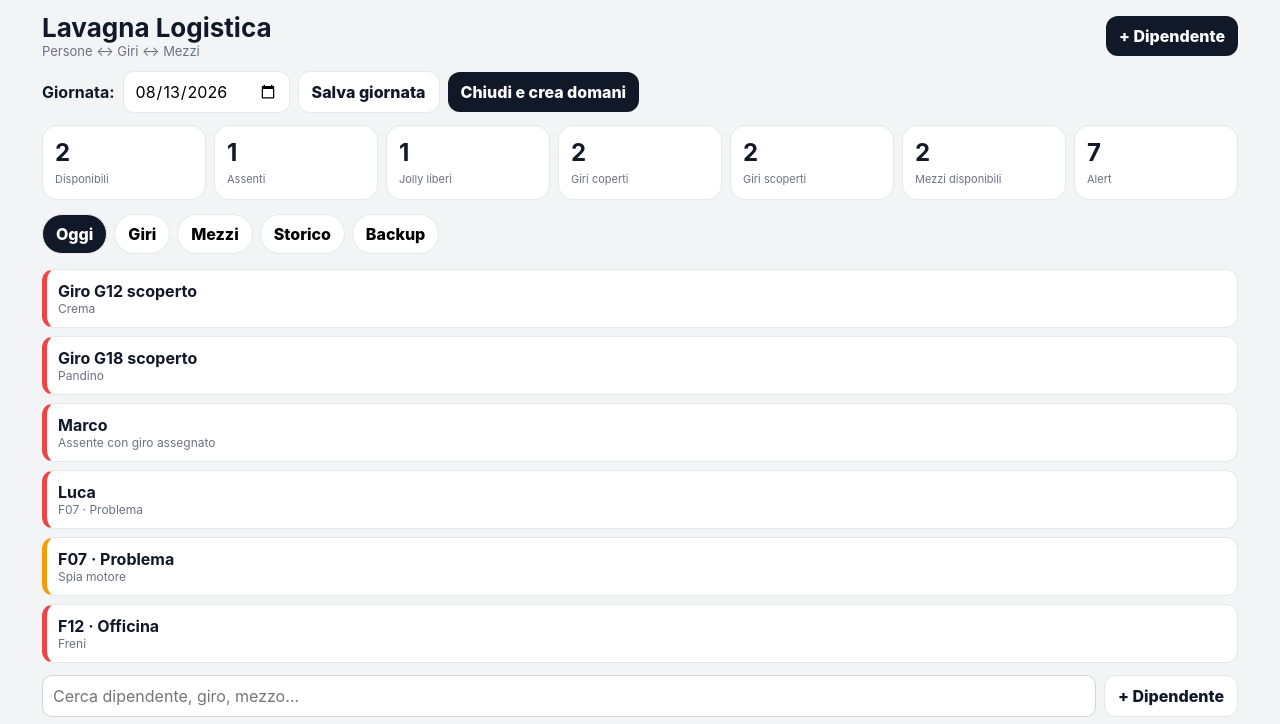
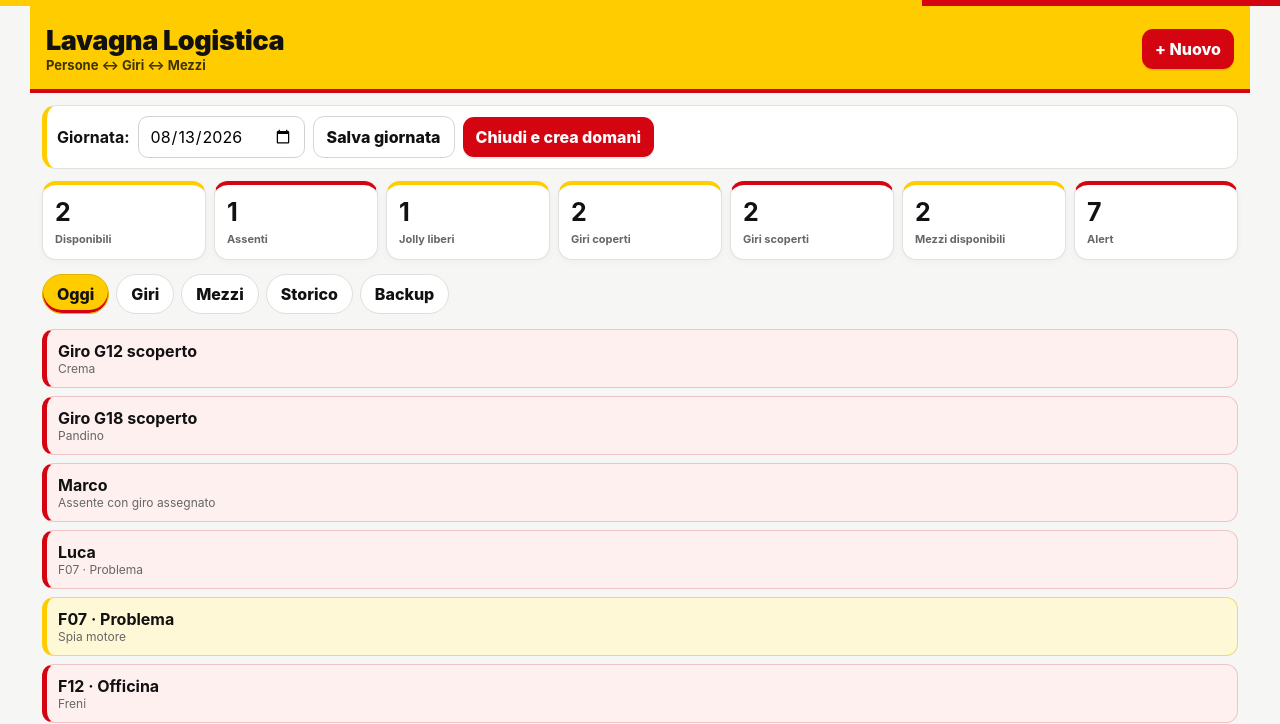
Before and after one commit to alessandromichele94-droid/alessandromichele94-droid.github.io, a plain HTML site: page index.html in a window 1280 px wide. Shown: the top 724 px of the page. Drawn offline with Linux system fonts and the light colour scheme.

Commit message:
Add files via upload

```diff
--- a/index.html
+++ b/index.html
@@ -7,32 +7,33 @@
 <meta name="theme-color" content="#111827">
 <title>Lavagna Logistica</title>
 <style>
-:root{--bg:#f3f4f6;--card:#fff;--text:#111827;--muted:#6b7280;--line:#e5e7eb;--green:#dcfce7;--greenT:#166534;--yellow:#fef3c7;--yellowT:#92400e;--red:#fee2e2;--redT:#991b1b;--blue:#dbeafe;--blueT:#1d4ed8}
+:root{--bg:#f6f6f4;--card:#fff;--text:#111111;--muted:#666;--line:#e1e1df;--brandYellow:#ffcc00;--brandRed:#d40511;--brandBlack:#111111;--green:#e7f7ea;--greenT:#16753a;--yellow:#fff1b8;--yellowT:#6d5200;--red:#fde7e8;--redT:#a60b13;--blue:#e8eefb;--blueT:#234fbb}
 *{box-sizing:border-box}body{margin:0;background:var(--bg);color:var(--text);font-family:-apple-system,BlinkMacSystemFont,"Segoe UI",Roboto,Arial,sans-serif}button,input,select,textarea{font:inherit}
-.app{max-width:1220px;margin:auto;padding:12px 12px 80px}.top{display:flex;justify-content:space-between;gap:10px;align-items:center}.top h1{margin:0;font-size:26px}.sub{font-size:13px;color:var(--muted)}
-.btn{border:0;border-radius:12px;padding:10px 13px;font-weight:800;cursor:pointer}.primary{background:#111827;color:#fff}.light{background:#fff;color:#111827;border:1px solid var(--line)}.danger{background:#fff;color:#b91c1c;border:1px solid #fecaca}
-.datebar{display:flex;gap:8px;align-items:center;flex-wrap:wrap;margin:12px 0}.datebar input{background:#fff;border:1px solid var(--line);border-radius:11px;padding:9px 11px}
-.stats{display:grid;grid-template-columns:repeat(7,1fr);gap:8px;margin:10px 0 14px}.stat{background:#fff;border:1px solid var(--line);border-radius:15px;padding:12px}.stat b{display:block;font-size:24px}.stat span{font-size:11px;color:var(--muted)}
-.tabs{display:flex;gap:7px;overflow:auto;padding-bottom:5px;margin-bottom:10px}.tab{white-space:nowrap;border:1px solid var(--line);background:#fff;border-radius:999px;padding:9px 13px;font-weight:800}.tab.active{background:#111827;color:#fff}
+.app{max-width:1220px;margin:auto;padding:0 12px 80px}.top{display:flex;justify-content:space-between;gap:10px;align-items:center;background:var(--brandYellow);margin:0 -12px 12px;padding:18px 16px 16px;border-bottom:4px solid var(--brandRed)}.top h1{margin:0;font-size:27px;color:var(--brandBlack);font-weight:900;letter-spacing:-.4px}.sub{font-size:13px;color:#3d3300;font-weight:650}
+.btn{border:0;border-radius:11px;padding:10px 13px;font-weight:850;cursor:pointer}.primary{background:var(--brandRed);color:#fff;box-shadow:0 2px 0 rgba(0,0,0,.08)}.primary:active{transform:translateY(1px)}.light{background:#fff;color:var(--brandBlack);border:1px solid #d6d6d2}.danger{background:#fff;color:var(--brandRed);border:1px solid #f3b9bd}
+.datebar{display:flex;gap:8px;align-items:center;flex-wrap:wrap;margin:12px 0;background:#fff;border:1px solid var(--line);border-left:5px solid var(--brandYellow);border-radius:14px;padding:10px}.datebar input{background:#fff;border:1px solid #d2d2cf;border-radius:10px;padding:9px 11px}
+.stats{display:grid;grid-template-columns:repeat(7,1fr);gap:8px;margin:10px 0 14px}.stat{background:#fff;border:1px solid var(--line);border-top:4px solid var(--brandYellow);border-radius:14px;padding:12px;box-shadow:0 2px 7px rgba(0,0,0,.035)}.stat:nth-child(2),.stat:nth-child(5),.stat:nth-child(7){border-top-color:var(--brandRed)}.stat b{display:block;font-size:25px;color:var(--brandBlack)}.stat span{font-size:11px;color:var(--muted);font-weight:650}
+.tabs{display:flex;gap:7px;overflow:auto;padding-bottom:5px;margin-bottom:10px}.tab{white-space:nowrap;border:1px solid #dededb;background:#fff;border-radius:999px;padding:9px 14px;font-weight:850;color:var(--brandBlack)}.tab.active{background:var(--brandYellow);color:var(--brandBlack);border-color:#e0b300;box-shadow:inset 0 -3px 0 var(--brandRed)}
 .panel{display:none}.panel.active{display:block}.toolbar{display:flex;gap:8px;flex-wrap:wrap;margin:9px 0}.search,.field{background:#fff;border:1px solid #d1d5db;border-radius:10px;padding:9px 10px}.search{flex:1;min-width:200px}
 .card{background:#fff;border:1px solid var(--line);border-radius:16px;overflow:hidden}.pad{padding:14px}.section-title{display:flex;justify-content:space-between;align-items:center;gap:10px;margin:12px 0 8px}.section-title h2{margin:0;font-size:20px}
-.table-wrap{overflow:auto}table{width:100%;border-collapse:collapse;min-width:930px}th,td{padding:9px;border-bottom:1px solid var(--line);text-align:left;vertical-align:middle}th{font-size:12px;color:#4b5563;background:#f9fafb;position:sticky;top:0}td select,td input{width:100%;padding:8px;border:1px solid #d1d5db;border-radius:9px;background:#fff}
+.table-wrap{overflow:auto}table{width:100%;border-collapse:collapse;min-width:930px}th,td{padding:9px;border-bottom:1px solid var(--line);text-align:left;vertical-align:middle}th{font-size:12px;color:#3f3f3f;background:#fff7d0;position:sticky;top:0;border-bottom:2px solid var(--brandYellow)}td select,td input{width:100%;padding:9px;border:1px solid #cfcfcb;border-radius:9px;background:#fff;color:#111;font-weight:700;outline:none}td select:focus,td input:focus{border-color:var(--brandRed);box-shadow:0 0 0 2px rgba(212,5,17,.10)}
 .badge{display:inline-block;border-radius:999px;padding:5px 8px;font-size:12px;font-weight:800}.ok{background:var(--green);color:var(--greenT)}.warn{background:var(--yellow);color:var(--yellowT)}.bad{background:var(--red);color:var(--redT)}.info{background:var(--blue);color:var(--blueT)}
-.grid{display:grid;grid-template-columns:repeat(3,1fr);gap:9px}.route,.vehicle,.history-card{background:#fff;border:1px solid var(--line);border-radius:15px;padding:13px}.route h3,.vehicle h3{margin:0 0 3px}.small{font-size:12px;color:var(--muted)}
-.row{display:grid;grid-template-columns:1fr 1fr;gap:8px;margin-top:8px}.alerts{display:grid;gap:8px;margin-bottom:12px}.alert{background:#fff;border:1px solid var(--line);border-left:5px solid #f59e0b;border-radius:12px;padding:11px}.alert.red{border-left-color:#ef4444}.alert.green{border-left-color:#22c55e}
+.grid{display:grid;grid-template-columns:repeat(3,1fr);gap:9px}.route,.vehicle,.history-card{background:#fff;border:1px solid var(--line);border-top:4px solid var(--brandYellow);border-radius:15px;padding:13px;box-shadow:0 2px 8px rgba(0,0,0,.035)}.route h3,.vehicle h3{margin:0 0 3px}.small{font-size:12px;color:var(--muted)}
+.row{display:grid;grid-template-columns:1fr 1fr;gap:8px;margin-top:8px}.alerts{display:grid;gap:8px;margin-bottom:12px}.alert{background:#fff8d6;border:1px solid #f0d96a;border-left:5px solid var(--brandYellow);border-radius:12px;padding:11px}.alert.red{background:#fff0f0;border-color:#efc4c7;border-left-color:var(--brandRed)}.alert.green{background:#eef9f0;border-color:#cde7d1;border-left-color:#249447}
 .quick{display:grid;grid-template-columns:2fr 1fr 1fr auto;gap:7px;margin-top:9px}.quick select{min-width:0}
 .modal-bg{position:fixed;inset:0;background:rgba(17,24,39,.45);display:none;align-items:flex-end;justify-content:center;z-index:20}.modal-bg.show{display:flex}.modal{width:100%;max-width:640px;background:#fff;border-radius:20px 20px 0 0;padding:17px;max-height:90vh;overflow:auto}.modal h3{margin:0 0 12px}
 .form{display:grid;grid-template-columns:1fr 1fr;gap:9px}.full{grid-column:1/-1}.label{font-size:12px;color:#4b5563;margin-bottom:4px}.actions{display:flex;gap:8px;justify-content:flex-end;margin-top:14px}
 .notice{background:#eff6ff;color:#1e40af;border:1px solid #bfdbfe;border-radius:12px;padding:10px 12px;font-size:13px;margin:9px 0}.history-table{overflow:auto}
-.driver-cards{display:none;gap:9px}.driver-card{background:#fff;border:1px solid var(--line);border-radius:16px;padding:12px}.driver-card.status-disponibile{border-left:5px solid #22c55e}.driver-card.status-jolly{border-left:5px solid #f59e0b}.driver-card.status-ferie,.driver-card.status-malattia,.driver-card.status-riposo{border-left:5px solid #ef4444}.driver-head{display:flex;justify-content:space-between;align-items:center;gap:8px;margin-bottom:10px}.driver-head b{font-size:17px}.driver-controls{display:grid;grid-template-columns:1fr 1fr;gap:8px}.driver-controls .status-control{grid-column:1/-1}.control-label{font-size:11px;color:var(--muted);margin:0 0 3px}.driver-card select,.driver-card input{width:100%;padding:10px;border:1px solid #d1d5db;border-radius:10px;background:#fff}.driver-card .card-note{margin-top:8px}.driver-card .card-alert{margin-top:8px;display:flex;justify-content:space-between;align-items:center;gap:8px}
+.driver-cards{display:none;gap:10px}.driver-card{background:#fff;border:1px solid var(--line);border-radius:16px;padding:13px;box-shadow:0 3px 10px rgba(0,0,0,.045)}.driver-card.status-disponibile{border-left:6px solid var(--brandYellow)}.driver-card.status-jolly{border-left:6px solid #f2a900}.driver-card.status-ferie,.driver-card.status-malattia,.driver-card.status-riposo{border-left:6px solid var(--brandRed)}.driver-head{display:flex;justify-content:space-between;align-items:center;gap:8px;margin-bottom:10px}.driver-head b{font-size:17px}.driver-controls{display:grid;grid-template-columns:1fr 1fr;gap:8px}.driver-controls .status-control{grid-column:1/-1}.control-label{font-size:11px;color:var(--muted);margin:0 0 3px}.driver-card select,.driver-card input{width:100%;padding:11px;border:1px solid #cdcdc9;border-radius:10px;background:#fff;color:#111;font-weight:750}.driver-card select:focus,.driver-card input:focus{border-color:var(--brandRed);box-shadow:0 0 0 2px rgba(212,5,17,.10);outline:none}.driver-card .card-note{margin-top:8px}.driver-card .card-alert{margin-top:8px;display:flex;justify-content:space-between;align-items:center;gap:8px}
 @media(max-width:820px){.app{padding:10px 9px 70px}.top h1{font-size:23px}.stats{grid-template-columns:repeat(2,1fr)}.grid{grid-template-columns:1fr}.form{grid-template-columns:1fr}.full{grid-column:auto}.row{grid-template-columns:1fr}.quick{grid-template-columns:1fr 1fr}.quick .assign{grid-column:1/-1}.desktop-only{display:none}.driver-cards{display:grid}.drivers-table{display:none}.driver-controls{grid-template-columns:1fr 1fr}}
 </style>
 </head>
 <body>
+<div style="height:6px;background:linear-gradient(90deg,#ffcc00 0 72%,#d40511 72% 100%)"></div>
 <div class="app">
   <div class="top">
     <div><h1>Lavagna Logistica</h1><div class="sub">Persone ↔ Giri ↔ Mezzi</div></div>
-    <button class="btn primary" id="quickAdd">+ Dipendente</button>
+    <button class="btn primary" id="quickAdd">+ Nuovo</button>
   </div>
 
   <div class="datebar">
```
